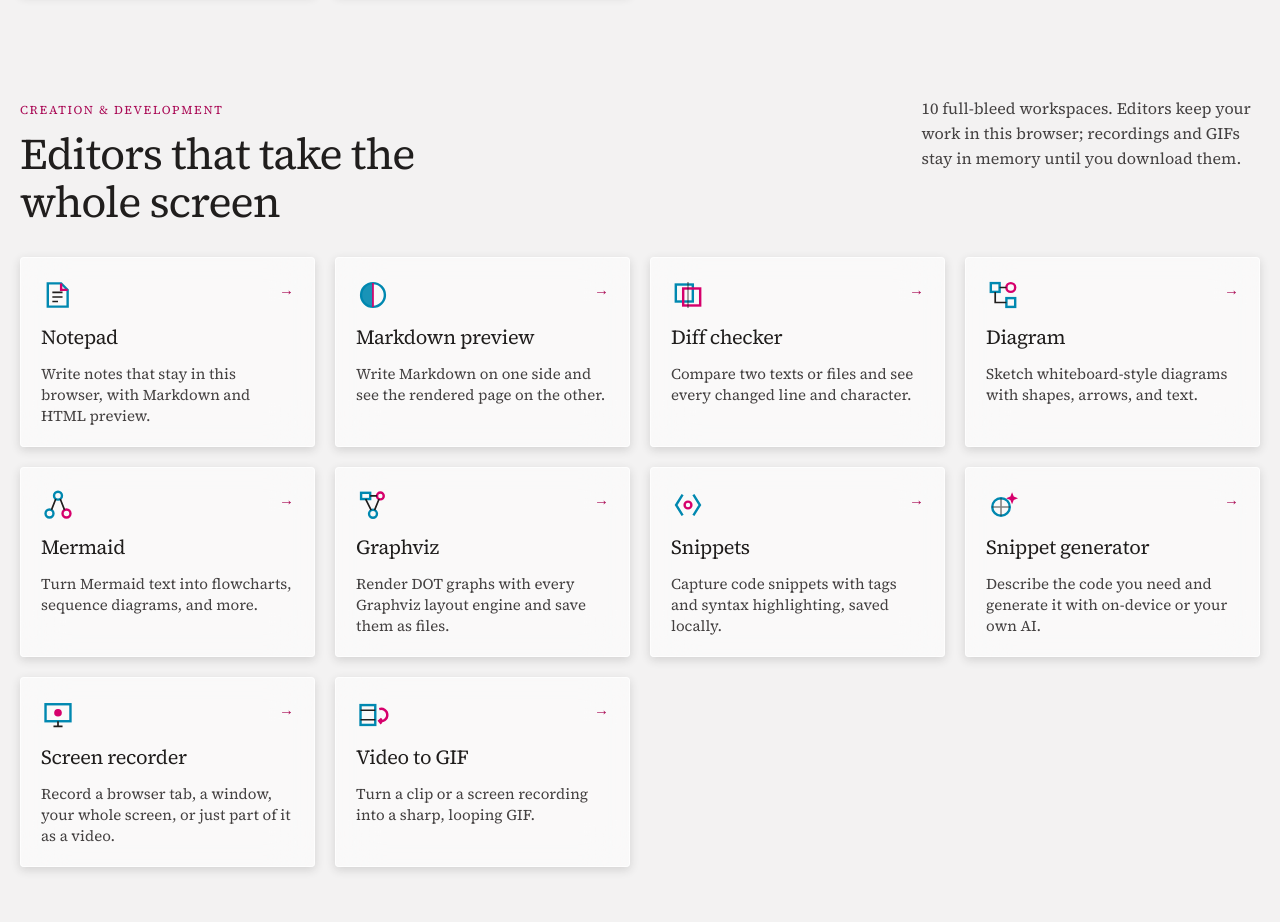
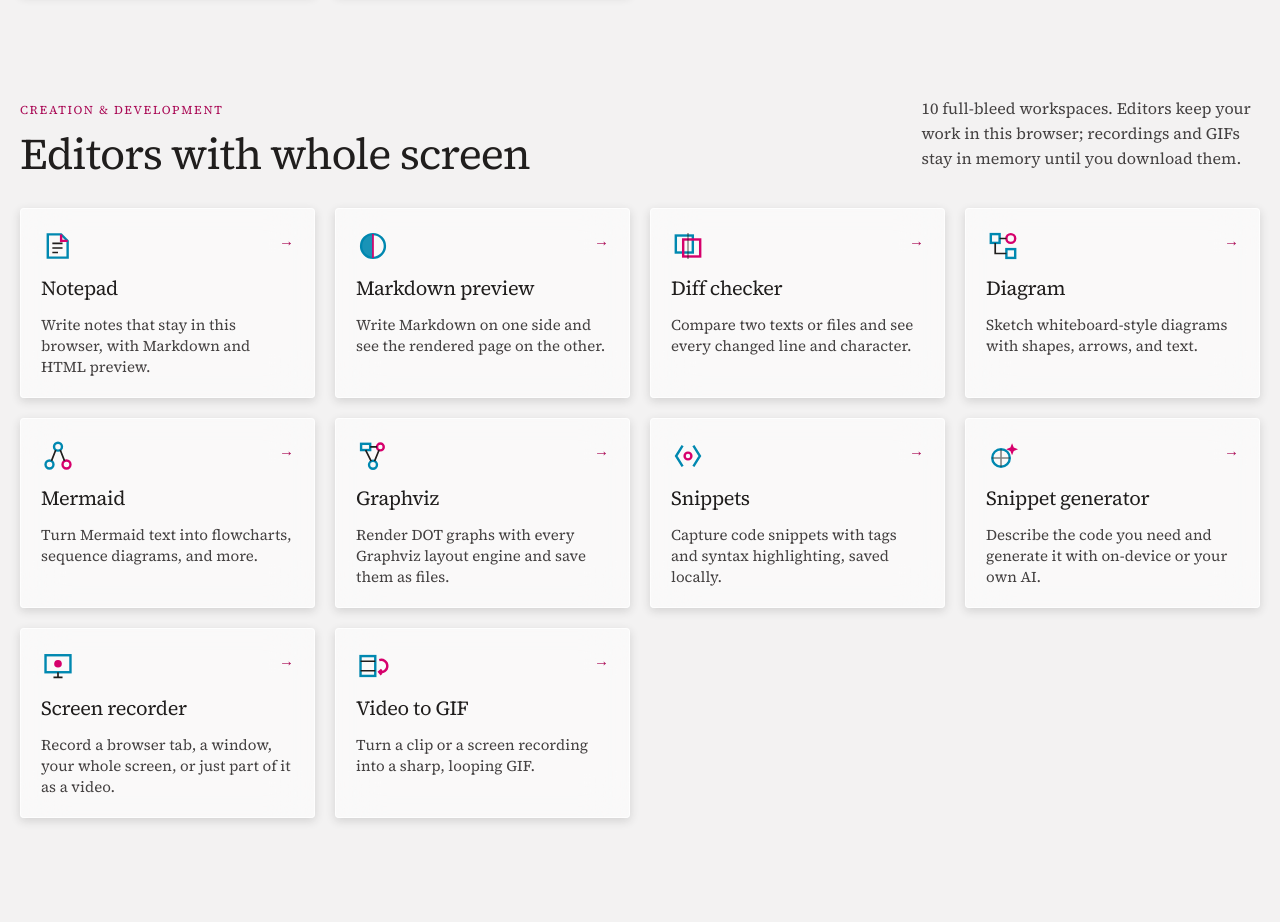
Before and after one commit to OzlorienLabs/file_processor, a React (Vite) app: page /en in a window 1280 px wide. Shown: the part 1360-2282 px from the top of the page. Built offline with nearby package versions, Linux system fonts and the light colour scheme.

Commit message:
modify the UI of home page

```diff
--- a/src/pages/HomePage.tsx
+++ b/src/pages/HomePage.tsx
@@ -129,7 +129,7 @@
         <div className="section-heading">
           <div>
             <p className="eyebrow eyebrow-2">Creation &amp; development</p>
-            <h2 id="create-title">Editors that take the whole screen</h2>
+            <h2 id="create-title">Editors with whole screen</h2>
           </div>
           <p>
             {counts.editors} full-bleed workspaces. Editors keep your work in this browser; recordings
--- a/src/styles/global.css
+++ b/src/styles/global.css
@@ -509,6 +509,7 @@
 
 .section-heading { display: flex; flex-wrap: wrap; justify-content: space-between; gap: var(--space-4); align-items: baseline; margin-bottom: var(--space-6); }
 .section-heading h2 { margin: 0; max-width: 18ch; }
+#create-title { max-width: none; white-space: nowrap; font-size: clamp(26px, 3.4vw, 46px); }
 .section-heading > p { max-width: 40ch; margin: 0; color: var(--color-neutral-800); font-size: 16px; }
 .tool-grid { display: grid; grid-template-columns: repeat(auto-fill, minmax(268px, 1fr)); gap: var(--space-4); }
 .tool-card {
```
Also changed, not shown: 2 other files (tests, documents, lock files or other folders).
